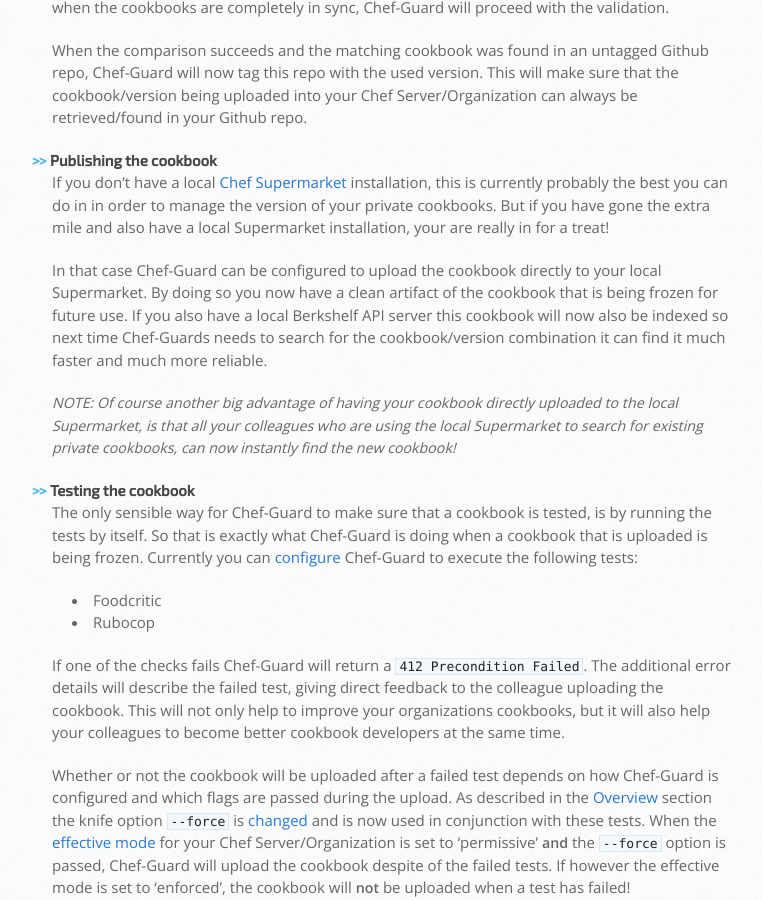
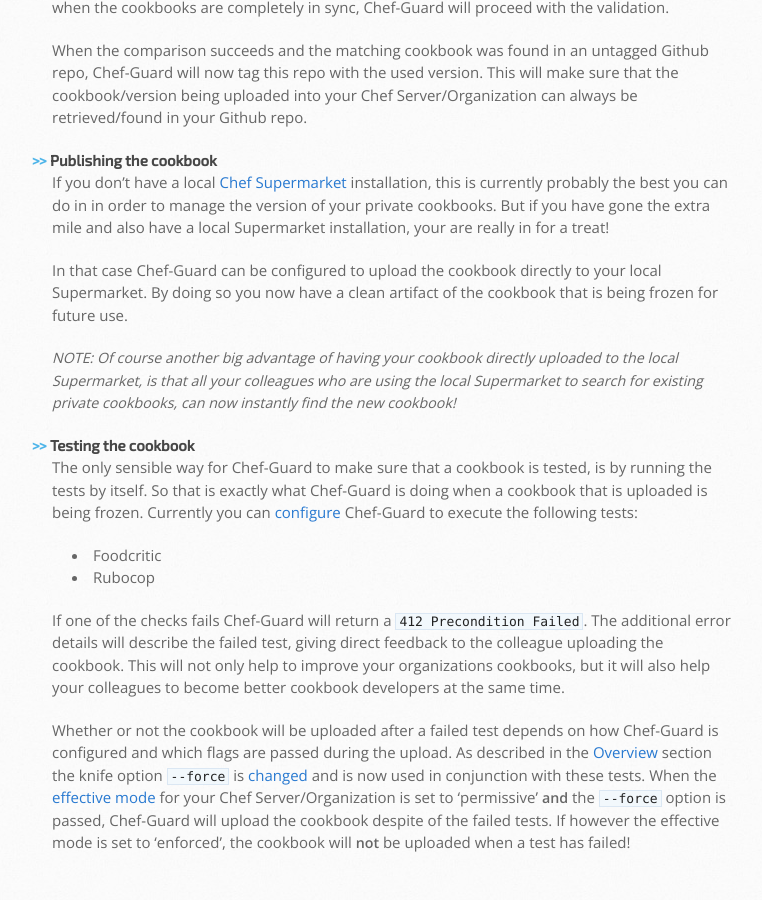
Before and after one commit to xanzy/xanzy.github.io, a Jekyll site: the page built from projects/chef-guard/introduction/cookbook_validation.md, in a window 1280 px wide and 900 px high, scrolled down 1622 px. Shown: the whole window, without its empty margins (378-1140 px from the left). Built offline with Jekyll 4.4.1, drawn with Linux system fonts in a browser that asks for light colours.

```diff
--- a/projects/chef-guard/introduction/cookbook_validation.md
+++ b/projects/chef-guard/introduction/cookbook_validation.md
@@ -31,7 +31,7 @@ When the comparison succeeds and the matching cookbook was found in an untagged
 #### Publishing the cookbook
 If you don't have a local [Chef Supermarket](https://github.com/opscode/supermarket){:target="_blank"} installation, this is currently probably the best you can do in in order to manage the version of your private cookbooks. But if you have gone the extra mile and also have a local Supermarket installation, your are really in for a treat!
 
-In that case Chef-Guard can be configured to upload the cookbook directly to your local Supermarket. By doing so you now have a clean artifact of the cookbook that is being frozen for future use. If you also have a local Berkshelf API server this cookbook will now also be indexed so next time Chef-Guards needs to search for the cookbook/version combination it can find it much faster and much more reliable.
+In that case Chef-Guard can be configured to upload the cookbook directly to your local Supermarket. By doing so you now have a clean artifact of the cookbook that is being frozen for future use.
 
 _NOTE: Of course another big advantage of having your cookbook directly uploaded to the local Supermarket, is that all your colleagues who are using the local Supermarket to search for existing private cookbooks, can now instantly find the new cookbook!_
 
```
Also changed, not shown: images/cookbook_upload_flowchart.png.
